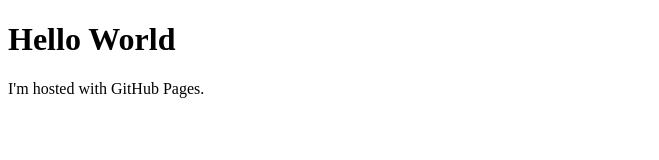
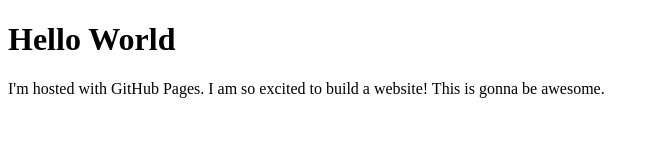
Before and after one commit to whitaker-thompson/whitaker-thompson.github.io, a plain HTML site: page index.html in a window 1280 px wide. Shown: the whole page, without its empty margins (0-659 px from the left). Drawn offline with Linux system fonts and the light colour scheme.

Commit message:
Update index.html

```diff
--- a/index.html
+++ b/index.html
@@ -2,6 +2,6 @@
 <html>
 <body>
 <h1>Hello World</h1>
-<p>I'm hosted with GitHub Pages.</p>
+<p>I'm hosted with GitHub Pages. I am so excited to build a website! This is gonna be awesome.</p>
 </body>
 </html>
```
